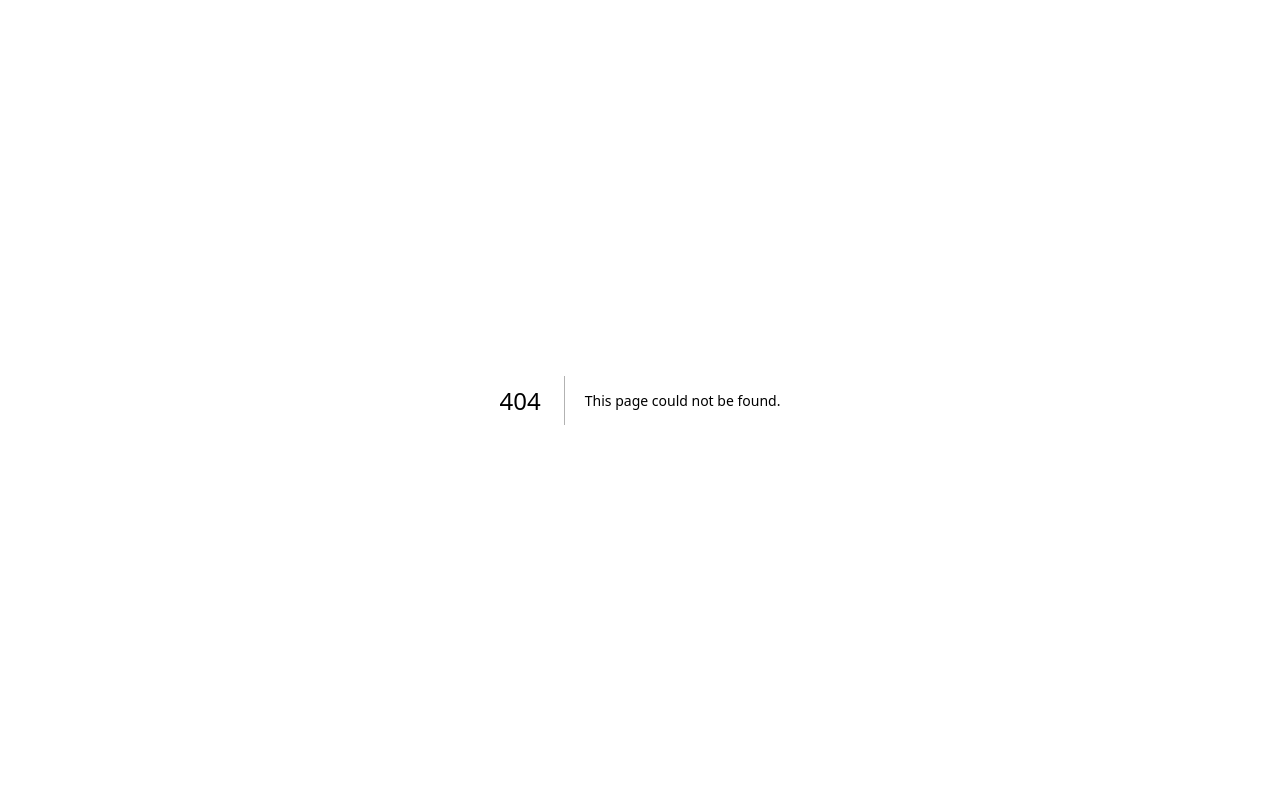
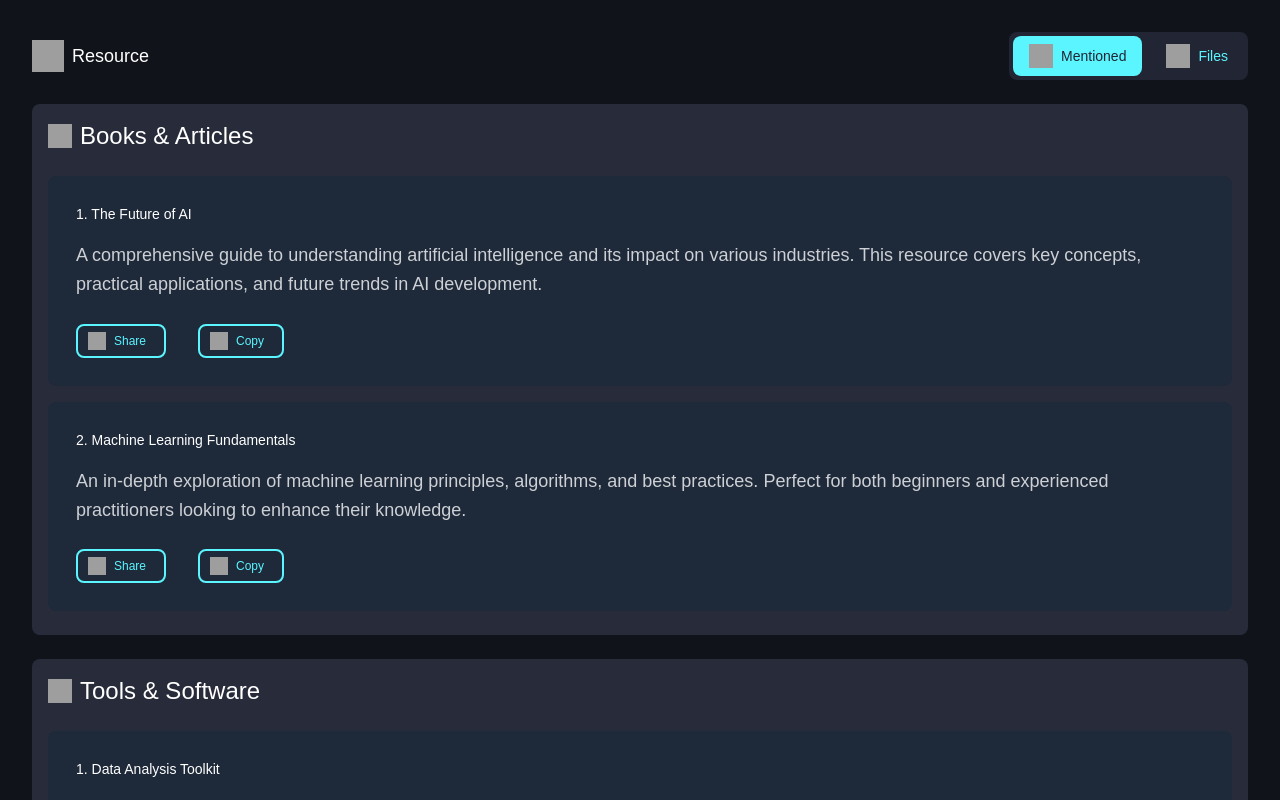
Before and after one commit to safffaaa/Insta-Recap-Next.js, a Next.js app: page /1/resource in a window 1280 px wide. Before the commit this address had no page. Shown: the top 800 px of the page. Built offline with nearby package versions, Linux system fonts and the light colour scheme; grey boxes are pictures that could not be loaded.

Commit message:
resource and files

```diff
--- /dev/null
+++ b/app/[sessionId]/resource/files/page.jsx
@@ -0,0 +1,131 @@
+'use client';
+
+import React from "react";
+import Menu from "../../../../components/menu/Menu";
+import {
+  adobepdf,
+  download,
+  resgreen,
+  filesblack,
+  mentionedgreen,
+} from "../../../../app/assets";
+import Link from 'next/link';
+import { useParams } from 'next/navigation';
+import Image from 'next/image';
+
+const Files = () => {
+  const params = useParams();
+  const sessionId = params.sessionId;
+
+  // Mock data to maintain exact same design
+  const mockData = {
+    segments: [
+      {
+        duration: 180, // 3 minutes
+        s3Url: "https://example.com/audio1.mp3"
+      },
+      {
+        duration: 240, // 4 minutes
+        s3Url: "https://example.com/audio2.mp3"
+      },
+      {
+        duration: 300, // 5 minutes
+        s3Url: "https://example.com/audio3.mp3"
+      }
+    ]
+  };
+
+  const handleDownload = (url, filename) => {
+    const link = document.createElement("a");
+    link.href = url;
+    link.download = filename; // Suggests a filename for saving
+    document.body.appendChild(link);
+    link.click();
+    document.body.removeChild(link);
+  };
+
+  return (
+    <div className="bg-[#10131A] min-h-screen text-white p-4 sm:p-6 lg:p-8">
+      <Menu />
+
+      {/* Content Section */}
+      <div className="flex items-center justify-between gap-3 pb-6">
+        <div className="flex items-center gap-2">
+          <Image
+            src={resgreen}
+            alt="overviewList"
+            className="w-5 h-5 sm:w-8 sm:h-8"
+          />
+          <h2 className="font-inter font-medium text-[14px] sm:text-[16px] md:text-[18px] text-[#FFFFFF]">
+            Resource
+          </h2>
+        </div>
+        <div className="flex  bg-[#222534] py-1 px-1 rounded-[8px]  items-center gap-2">
+          {/* Mentioned Link */}
+          <Link href={`/${sessionId}/resource`}>
+            <div className="flex items-center gap-2 border-0  text-[#5BF5FF] px-2 sm:px-4 py-1 sm:py-2 rounded-lg">
+              <Image
+                src={mentionedgreen}
+                alt="Mentioned"
+                className="w-4 h-4 sm:w-6 sm:h-6"
+              />
+              <button className="text-[12px] sm:text-[14px]">Mentioned</button>
+            </div>
+          </Link>
+          {/* Files Link */}
+          <Link href={`/${sessionId}/overview/files`}>
+            <div className="flex items-center gap-2 border-0 bg-[#5BF5FF] text-[#222534] px-2 sm:px-4 py-1 sm:py-2 rounded-lg">
+              <Image
+                src={filesblack}
+                alt="Files"
+                className="w-4 h-4 sm:w-6 sm:h-6"
+              />
+              <button className="text-[12px] sm:text-[14px]">Files</button>
+            </div>
+          </Link>
+        </div>
+      </div>
+
+      {/* Resource List */}
+      <div className="space-y-4 py-4">
+        {mockData.segments.map((segment, index) => (
+          <div
+            className="bg-[#282C3A] p-4 rounded-lg flex items-center justify-between"
+            key={index}
+          >
+            <div className="flex items-center gap-2">
+              <Image
+                src={adobepdf}
+                alt="Audio File"
+                className="w-[34px] h-[34px] sm:w-[40px] sm:h-[40px]"
+              />
+              <div>
+                <h2 className="text-[14px] sm:text-[16px] md:text-[18px] lg:text-[20px] font-inter leading-tight">
+                  Audio Segment {index + 1}
+                </h2>
+                <p className="text-[12px] sm:text-[14px] md:text-[16px] text-[#CDD0D5]">
+                  Duration: {Math.floor(segment.duration / 60)}:
+                  {(segment.duration % 60).toString().padStart(2, "0")}
+                </p>
+              </div>
+            </div>
+            <div
+              className="w-[34px] h-[34px] sm:w-[40px] sm:h-[40px] border border-[#5BF5FF] rounded-lg flex items-center justify-center"
+              onClick={() =>
+                handleDownload(segment.s3Url, `AudioSegment_${index + 1}.mp3`)
+              }
+            >
+              <Image
+                src={download}
+                alt="Download"
+                className="w-[16px] h-[16px] sm:w-[20px] sm:h-[20px]"
+              />
+            </div>
+          </div>
+        ))}
+      </div>
+    </div>
+  );
+};
+
+export default Files;
--- /dev/null
+++ b/app/[sessionId]/resource/page.jsx
@@ -0,0 +1,154 @@
+'use client';
+
+import {
+    copy,
+    filesgreen,
+    mentionedblack,
+    rescontimg,
+    resgreen,
+    share,
+  } from "../../../app/assets";
+  import Menu from "../../../components/menu/Menu";
+  import MenuButton from "../../../components/share-copy-download-button/MenuButton";
+  import Link from 'next/link';
+  import { useParams } from 'next/navigation';
+  import formatSummaryContent from "../../../Markdown";
+  import Image from 'next/image';
+
+  const ResourceList = () => {
+    const params = useParams();
+    const sessionId = params.sessionId;
+
+    // Mock data to maintain exact same design
+    const mockData = {
+      resources: [
+        {
+          _id: "1",
+          category: "Books & Articles",
+          items: [
+            {
+              _id: "1-1",
+              title: "The Future of AI",
+              description: "A comprehensive guide to understanding artificial intelligence and its impact on various industries. This resource covers key concepts, practical applications, and future trends in AI development."
+            },
+            {
+              _id: "1-2",
+              title: "Machine Learning Fundamentals",
+              description: "An in-depth exploration of machine learning principles, algorithms, and best practices. Perfect for both beginners and experienced practitioners looking to enhance their knowledge."
+            }
+          ]
+        },
+        {
+          _id: "2",
+          category: "Tools & Software",
+          items: [
+            {
+              _id: "2-1",
+              title: "Data Analysis Toolkit",
+              description: "A collection of essential tools for data analysis and visualization. Includes software recommendations, tutorials, and best practices for effective data handling."
+            },
+            {
+              _id: "2-2",
+              title: "Development Resources",
+              description: "Comprehensive set of development tools and resources for building AI applications. Features coding frameworks, libraries, and development environments."
+            }
+          ]
+        }
+      ]
+    };
+
+    return (
+      <div className="bg-[#10131A] min-h-screen text-white p-4 sm:p-6 font-inter lg:p-8">
+        <Menu />
+
+        <div className="flex items-center justify-between gap-3 pb-6">
+          <div className="flex items-center gap-2">
+            <img
+              src={resgreen}
+              alt="overviewList"
+              className="w-5 h-5 sm:w-8 sm:h-8"
+            />
+            <h2 className="font-inter font-medium text-[14px] sm:text-[16px] md:text-[18px] text-[#FFFFFF]">
+              Resource
+            </h2>
+          </div>
+          <div className="flex  bg-[#222534] rounded-[8px] py-1 px-1 items-center gap-2">
+            {/* Mentioned Link */}
+            <Link href={`/${sessionId}/resource`}>
+              <div className="flex items-center gap-2 border-0 bg-[#5BF5FF] text-[#222534] px-2 sm:px-4 py-1 sm:py-2 rounded-lg">
+                <img
+                  src={mentionedblack}
+                  alt="Mentioned"
+                  className="w-4 h-4 sm:w-6 sm:h-6"
+                />
+                <button className="text-[12px] sm:text-[14px]">Mentioned</button>
+              </div>
+            </Link>
+            {/* Files Link */}
+            <Link href={`/${sessionId}/resource/files`}>
+              <div className="flex items-center gap-2 border-0  text-[#5BF5FF] px-2 sm:px-4 py-1 sm:py-2 rounded-lg">
+                <img
+                  src={filesgreen}
+                  alt="Files"
+                  className="w-4 h-4 sm:w-6 sm:h-6"
+                />
+                <button className="text-[12px] sm:text-[14px]">Files</button>
+              </div>
+            </Link>
+          </div>
+        </div>
+
+        {mockData.resources.map((resourceCategory) => (
+          <div
+            key={resourceCategory._id}
+            className="px-4 bg-[#282C3A] text-[#CDD0D5] font-inter text-[14px] rounded-lg py- mb-6"
+          >
+            {/* Header */}
+            <div className="flex items-center gap-2 text-cyan-400 py-4">
+              <img
+                src={rescontimg}
+                className="w-3 h-3 xs:w-5 xs:h-5 sm:w-6 sm:h-6"
+                alt={resourceCategory.category}
+              />
+              <h1 className="font-inter text-white text-sm xs:text-base sm:text-lg md:text-xl lg:text-2xl font-medium">
+                {resourceCategory.category}
+              </h1>
+            </div>
+
+            {/* Resource Cards */}
+            <div className="py-2">
+              {resourceCategory.items.map((item, index) => (
+                <div
+                  key={item._id}
+                  className="bg-gray-800 rounded-lg p-4 xs:p-4 sm:p-5 md:p-6 lg:p-7 mb-4"
+                >
+                  {/* Resource Title */}
+                  <h2 className="text-white  text-[14px] font-[400] font-inter  pb-4">
+                    {index + 1}. {item.title}
+                  </h2>
+
+                  {/* Resource Content */}
+                  <p className="text-sm sm:text-base lg:text-lg text-[#CDD0D5] leading-relaxed">
+                    {formatSummaryContent(item.description)}
+                  </p>
+
+                  {/* Action Buttons */}
+                  <div>
+                    <MenuButton
+                      img1={share}
+                      img1Text={"Share"}
+                      img2={copy}
+                      img2Text={"Copy"}
+                      copyText={item.title + ":\n" + item.description}
+                    />
+                  </div>
+                </div>
+              ))}
+            </div>
+          </div>
+        ))}
+      </div>
+    );
+  };
+
+  export default ResourceList;
```
